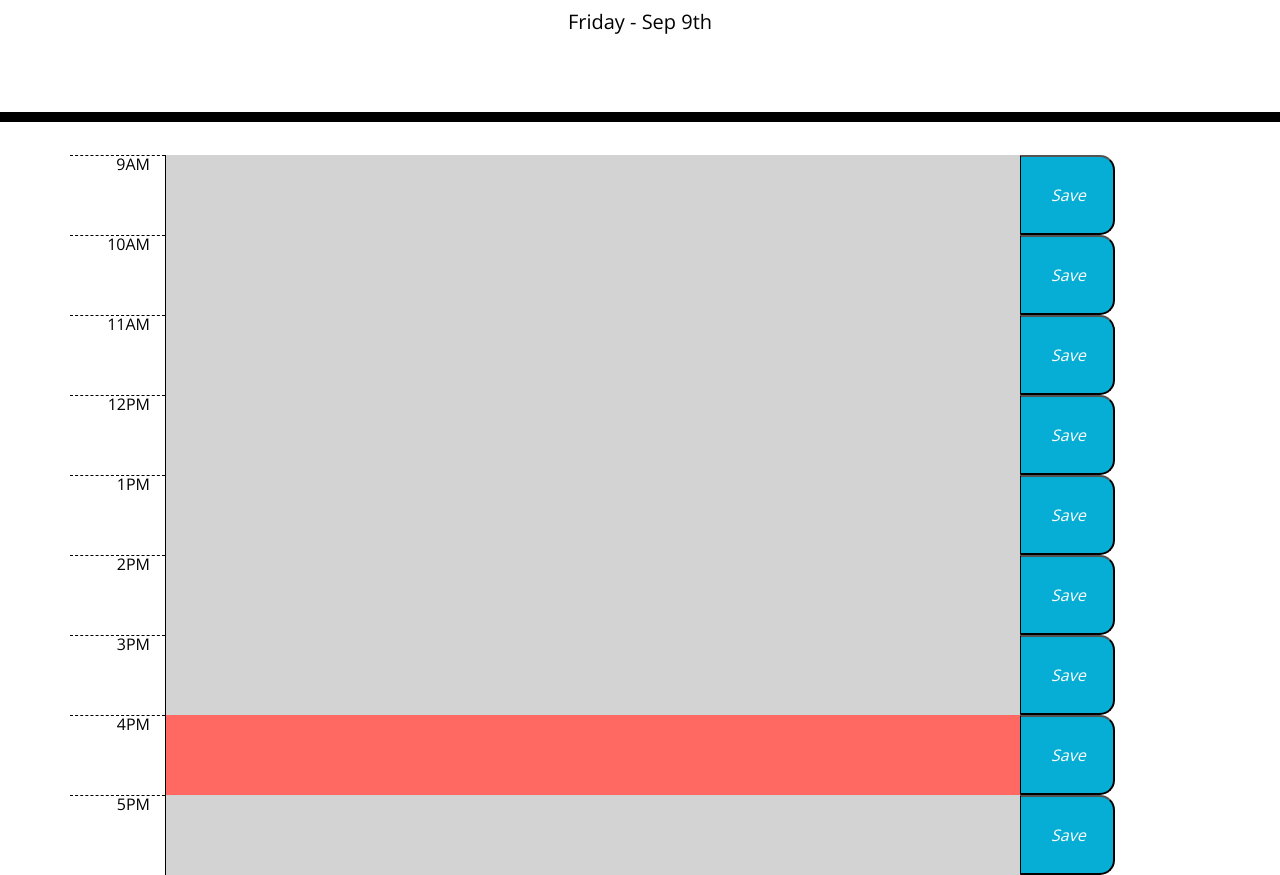
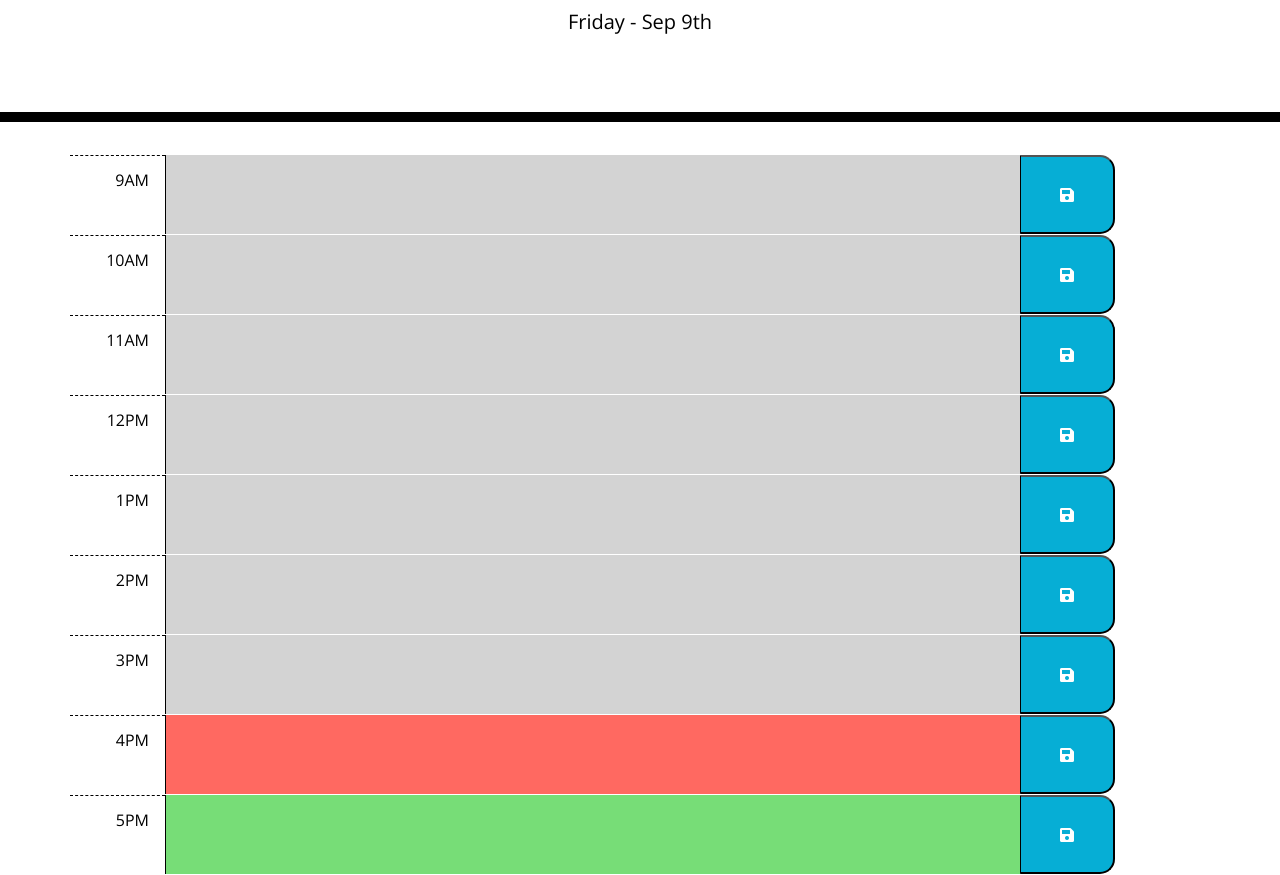
Before and after one commit to conradjohnson/m5-challenge, a plain HTML site: page index.html in a window 1280 px wide. Shown: the part 182-1057 px from the top of the page. Drawn offline with nearby package versions, Linux system fonts and the light colour scheme.

Commit message:
Fixed functionality, styling, comments added.

```diff
--- a/assets/css/style.css
+++ b/assets/css/style.css
@@ -34,6 +34,7 @@ body {
     white-space: pre-wrap;
     height: 80px;
     border-top: 1px solid white;
+
   }
 
   .hour {
@@ -59,8 +60,6 @@ body {
   }
 
   .saveBtn {
-    width: 100px;
-    padding: 30px;
     border-left: 1px solid black;
     border-top-right-radius: 15px;
     border-bottom-right-radius: 15px;
@@ -68,7 +67,7 @@ body {
     color: white;
   }
 
-  .saveBtn i:hover {
+  .saveBtn:hover {
     font-size: 20px;
     transition: all 0.3s ease-in-out;
   }
--- a/assets/js/script.js
+++ b/assets/js/script.js
@@ -1,49 +1,93 @@
+// Data Stores and Objects
+// ***************************
+  //Page elements to use
   let pageDay = $('#currentDay');
   let calendar = $('#calendar');
   let buttons = $('.saveBtn');
-let timeBlock = $('.time-block')
+  let timeBlock = $('.time-block');
+
+  // variables to adjust time begin and end day.
+  //  if these are adjusted, would still need to adjust html
+  //   or just build the page dynamically on each load.
   let startDayHour = 9;
   let endDayHour = 18;
-//set page title to current date.
-pageDay.text(moment().format('dddd - MMM Do'));
 
+  // get hour integer value for functionality
+  let hourOfDay = parseInt(moment().format('H'));
 
+  // if calendar storage doesn't exist, then create it.
   if (localStorage.getItem("calendar")==null){
     // initialize localstorage with a holder array for our day.
     let starterCalendar = [" "," "," "," "," "," "," "," "," "];
     localStorage.setItem("calendar", JSON.stringify(starterCalendar));
   }
+// ***************************
 
-let hourOfDay = moment().format('HH');
-console.log(hourOfDay);
+
+
+// Set Content in page:
+// ***************************
+
+  // set page title to current date.
+  pageDay.text(moment().format('dddd - MMM Do'));
+
+  // color code the day's hours
   paintHours(hourOfDay);
+
+  // populate the calendar from local storage
   populateCalendar();
 
+  // event listener for save buttons.
+  buttons.on('click', saveItem);
+
+// ***************************
+
+
+
+
+// Functions:
+// ***************************
+
+  // function to color code the hour bars for present and future times.
   function paintHours(hour){
 
+    // if it isn't the end of the day, let's color code some hour bars
     if (hour < endDayHour){
+
+      // set the current hour to 'present' class, and remove 'past' class
       calendar.children(`[data-hour=${hour}]`).children().eq(1).addClass('present').removeClass('past');
 
-
+      // set all future hours to 'future' class, and remove 'past' class
       for (i=hour+1; i<endDayHour; i++){
         calendar.children(`[data-hour=${i}]`).children().eq(1).addClass('future').removeClass('past');
-
       }
     }
   }
 
+  //function to populate the day's hourly calendar with appointments from local storage
+  function populateCalendar(){
+
+    // get the current storage, or return an empty array if one isn't available.
+    let fullCalendar = JSON.parse(localStorage.getItem("calendar")|| "[]");
+
+    // loop through the array and populate the appointment rows.
+    // adjustment is made to index to populate based on the startDayHour
+    for (i=0; i<fullCalendar.length; i++){
+      $(`div [data-hour=${i+startDayHour}]`).children().eq(1).val(fullCalendar[i]);
+    }
+  }
 
 
+  //function to save calendar item to local storage.
   function saveItem(event){
-  // how do I pull this jquery style?
-  // $(event.target).parent().
-  //... done below
+    // pull hour and calendar item description from row.
+
     let hourToSave = $(event.target).parent().attr("data-hour");
     let description = $(event.target).siblings("textarea").val();
 
     // alternative ways to pull these elements/values
-  //console.log(event.target.parentElement.getAttribute("data-hour"));
-  //console.log(event.target.parentElement.querySelector('textarea').value);
+    // let hourToSave = event.target.parentElement.getAttribute("data-hour");
+    // let description = event.target.parentElement.querySelector('textarea').value;
 
     //convert for easy array use 0-8 = 9am-5pm
     hourToSave = hourToSave-startDayHour;
@@ -58,12 +102,4 @@ function saveItem(event){
     populateCalendar();
   }
 
-function populateCalendar(){
-  let fullCalendar = JSON.parse(localStorage.getItem("calendar")|| "[]");
-  for (i=0; i<fullCalendar.length; i++){
-    $(`div [data-hour=${i+startDayHour}]`).children().eq(1).val(fullCalendar[i]);
-  }
-  console.log(fullCalendar);
-}
-//calendar.on('click', '.saveBtn', saveItem);
-buttons.on('click', saveItem);
+// ***************************
--- a/index.html
+++ b/index.html
@@ -21,7 +21,6 @@
         <link rel="stylesheet" href="assets/css/style.css" />
         <title>Work Day Scheduler</title>
     </head>
-
     <body>
         <header class="jumbotron">
             <h1 class="display-3">Work Day Scheduler</h1>
@@ -31,52 +30,51 @@
         <div class="container" id="calendar">
             <!-- Timeblocks go here -->
             <div class="row time-block" data-hour="9">
-        <div class="hour col-1">9AM</div>
+                <div class="hour col-1 p-3">9AM</div>
                 <textarea class="col-9 past" id="row-9"></textarea>
-        <button class="saveBtn col-1"><i>Save</i></button>
+                <button class="saveBtn col-1 fas fa-save"></button>
             </div>
             <div class="row time-block" data-hour="10">
-        <div class="hour col-1">10AM</div>
+                <div class="hour col-1 p-3">10AM</div>
                 <textarea class="col-9 past" id="row-10"></textarea>
-        <button class="saveBtn col-1"><i>Save</i></button>
+                <button class="saveBtn col-1 fas fa-save"></button>
             </div>
             <div class="row time-block" data-hour="11">
-        <div class="hour col-1">11AM</div>
+                <div class="hour col-1 p-3">11AM</div>
                 <textarea class="col-9 past" id="row-11"></textarea>
-        <button class="saveBtn col-1"><i>Save</i></button>
+                <button class="saveBtn col-1 fas fa-save"></button>
             </div>
             <div class="row time-block" data-hour="12">
-        <div class="hour col-1">12PM</div>
+                <div class="hour col-1 p-3">12PM</div>
                 <textarea class="col-9 past" id="row-12"></textarea>
-        <button class="saveBtn col-1"><i>Save</i></button>
+                <button class="saveBtn col-1 fas fa-save"></button>
             </div>
             <div class="row time-block" data-hour="13">
-        <div class="hour col-1">1PM</div>
+                <div class="hour col-1 p-3">1PM</div>
                 <textarea class="col-9 past" id="row-13"></textarea>
-        <button class="saveBtn col-1"><i>Save</i></button>
+                <button class="saveBtn col-1 fas fa-save"></button>
             </div>
             <div class="row time-block" data-hour="14">
-        <div class="hour col-1">2PM</div>
+                <div class="hour col-1 p-3">2PM</div>
                 <textarea class="col-9 past" id="row-14"></textarea>
-        <button class="saveBtn col-1"><i>Save</i></button>
+                <button class="saveBtn col-1 fas fa-save"></button>
             </div>
             <div class="row time-block" data-hour="15">
-        <div class="hour col-1">3PM</div>
+                <div class="hour col-1 p-3">3PM</div>
                 <textarea class="col-9 past" id="row-15"></textarea>
-        <button class="saveBtn col-1"><i>Save</i></button>
+                <button class="saveBtn col-1 fas fa-save"></button>
             </div>
             <div class="row time-block" data-hour="16">
-        <div class="hour col-1">4PM</div>
+                <div class="hour col-1 p-3">4PM</div>
                 <textarea class="col-9 past" id="row-16"></textarea>
-        <button class="saveBtn col-1"><i>Save</i></button>
+                <button class="saveBtn col-1 fas fa-save"></button>
             </div>
             <div class="row time-block" data-hour="17">
-        <div class="hour col-1">5PM</div>
+                <div class="hour col-1 p-3">5PM</div>
                 <textarea class="col-9 past" id="row-17"></textarea>
-        <button class="saveBtn col-1"><i>Save</i></button>
+                <button class="saveBtn col-1 fas fa-save"></button>
             </div>
         </div>
-
         <script src="https://cdnjs.cloudflare.com/ajax/libs/jquery/3.2.1/jquery.min.js"></script>
         <script src="https://cdnjs.cloudflare.com/ajax/libs/moment.js/2.24.0/moment.min.js"></script>
         <script src="assets/js/script.js"></script>
```
Lines whose indentation alone changed are shown as unchanged.
